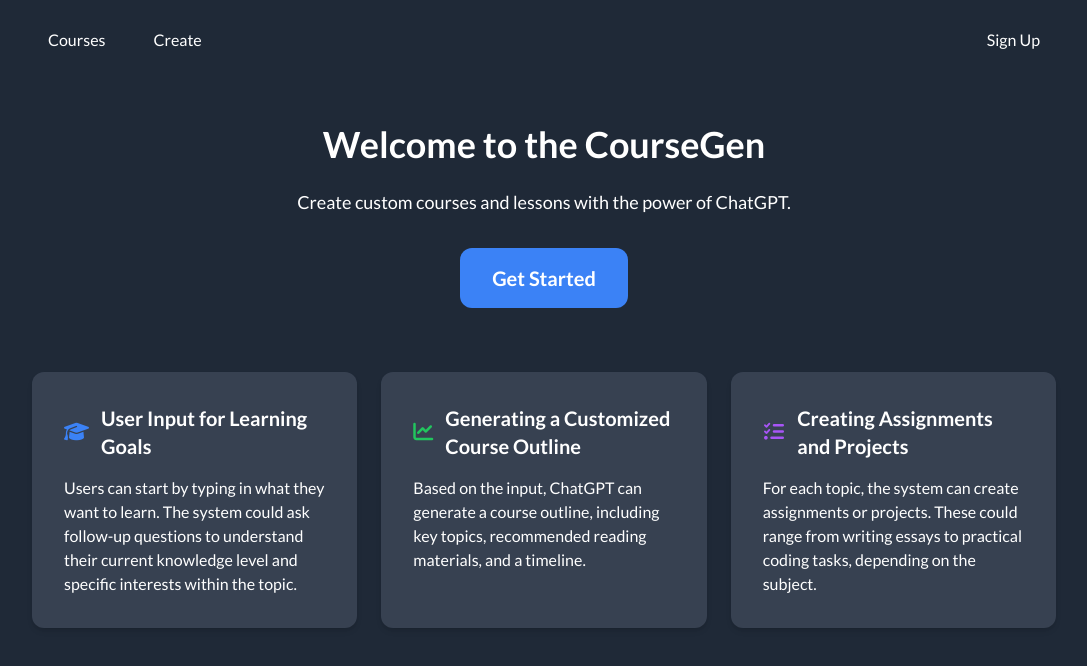
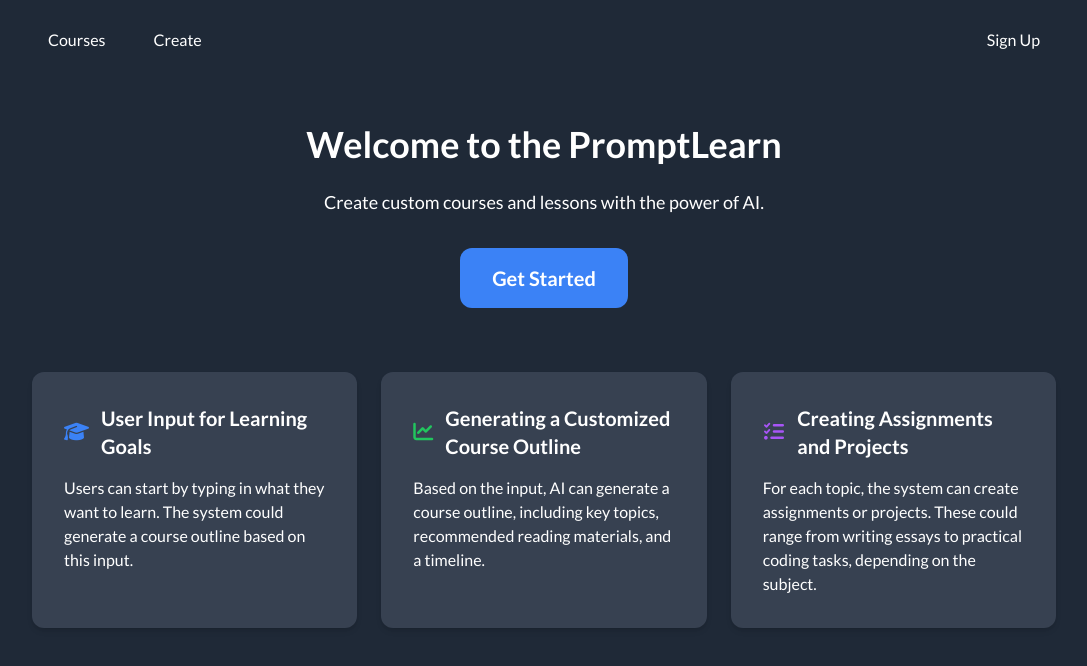
Before and after one commit to punchanabu/PromptLearn, a Next.js app: page / in a window 1280 px wide. Shown: the top 666 px of the page, without its empty margins (96-1183 px from the left). Built offline with nearby package versions, Linux system fonts and the light colour scheme.

Commit message:
add: styling to home-page

```diff
--- a/src/pages/index.tsx
+++ b/src/pages/index.tsx
@@ -13,8 +13,8 @@
           {/* Main Content Section */}
           <main className="flex flex-col items-center justify-center mt-16">
             {/* Welcome Message */}
-            <h1 className="text-4xl  font-semibold mb-6 text-white">Welcome to the CourseGen</h1>
-            <p className="max-w-prose text-lg text-center mb-8 text-white">Create custom courses and lessons with the power of ChatGPT.</p>
+            <h1 className="text-4xl  font-semibold mb-6 text-white">Welcome to the PromptLearn</h1>
+            <p className="max-w-prose text-lg text-center mb-8 text-white">Create custom courses and lessons with the power of AI.</p>
 
             {/* Call to Action Button */}
             <Link href="/courses/create" className="bg-blue-500 text-xl hover:bg-blue-600 text-white font-semibold py-4 px-8 rounded-xl transition duration-300 ease-in-out transform hover:scale-105">
@@ -30,7 +30,7 @@
                 <h2 className='text-xl font-bold'>User Input for Learning Goals</h2>
               </div>
               <p>
-                Users can start by typing in what they want to learn. The system could ask follow-up questions to understand their current knowledge level and specific interests within the topic.
+                Users can start by typing in what they want to learn. The system could generate a course outline based on this input.
               </p>
             </div>
 
@@ -40,7 +40,7 @@
                 <h2 className='text-xl font-bold'>Generating a Customized Course Outline</h2>
               </div>
               <p>
-                Based on the input, ChatGPT can generate a course outline, including key topics, recommended reading materials, and a timeline.
+                Based on the input, AI can generate a course outline, including key topics, recommended reading materials, and a timeline.
               </p>
             </div>
 
--- a/src/pages/login/index.tsx
+++ b/src/pages/login/index.tsx
@@ -46,7 +46,7 @@
                             email
                         </label>
                         <input
-                            className="w-full px-3 py-2 border rounded-lg text-gray-800 focus:ring-blue-500 focus:border-blue-500"
+                            className="w-full px-3 py-2 border rounded-lg text-white bg-gray-800 focus:ring-blue-500 focus:border-blue-500"
                             id="email"
                             type="text"
                             value={email}
@@ -59,7 +59,7 @@
                             Password
                         </label>
                         <input
-                            className="w-full px-3 py-2 border rounded-lg text-gray-800 focus:ring-blue-500 focus:border-blue-500"
+                            className="w-full px-3 py-2 border rounded-lg text-white bg-gray-800 focus:ring-blue-500 focus:border-blue-500"
                             id="password"
                             type="password"
                             value={password}
```
